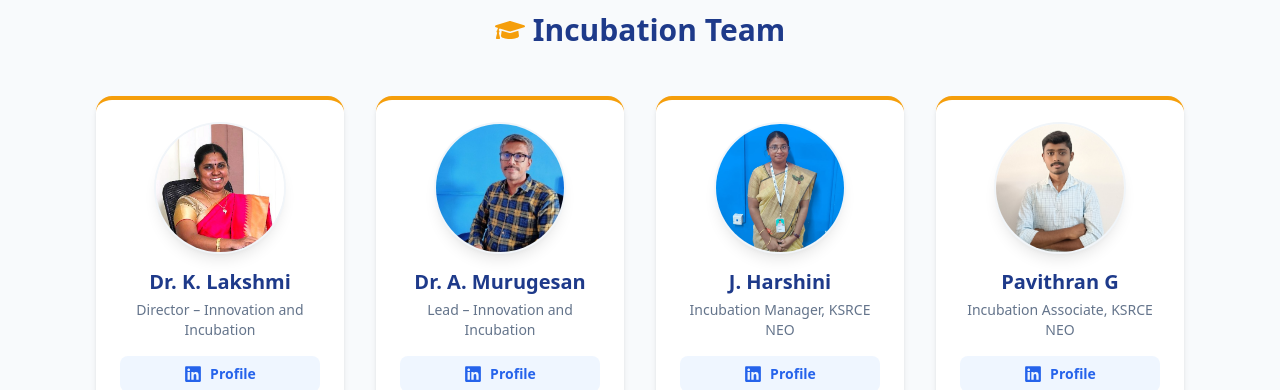
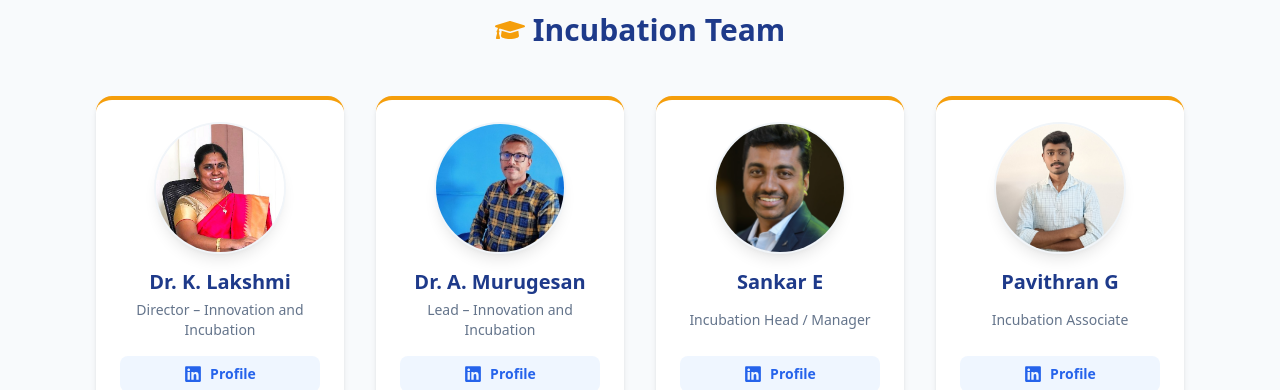
Before and after one commit to AarkeshM/Ksrce-Neo, a React (Create React App) app: page /ourteam in a window 1280 px wide. Shown: the part 800-1190 px from the top of the page. Built offline with nearby package versions, Linux system fonts and the light colour scheme.

Commit message:
new changes

```diff
--- a/src/pages/OurTeam.jsx
+++ b/src/pages/OurTeam.jsx
@@ -6,7 +6,7 @@ import { FaGraduationCap } from "react-icons/fa";
 // Ensure you have these paths correct in your project
 import DEAN_PHOTO from "../photos/venkatesan 1.jpg";
 import MURUGESAN_PHOTO from "../photos/murugesan.jpg";
-import HARSHINI_PHOTO from "../photos/harshini1.jpg";
+import SANKAR_PHOTO from "../photos/sankar.png";
 import PAVITHRAN_PHOTO from "../photos/pavithran.jpg";
 import lakshmiPhoto from "../photos/lakshmi.jpg";
 
@@ -41,14 +41,14 @@ const teamMembers = [
     linkedin: "https://www.linkedin.com/in/murugesan-arumugam",
   },
   {
-    name: "J. Harshini",
-    role: "Incubation Manager, KSRCE NEO",
-    photo: HARSHINI_PHOTO,
-    linkedin: "https://www.linkedin.com/in/harshini-jayasankaran-74474813b",
+    name: "Sankar E",
+    role: "Incubation Head / Manager",
+    photo: SANKAR_PHOTO,
+    linkedin: "https://www.linkedin.com/in/sankarchozhan?utm_source=share&utm_campaign=share_via&utm_content=profile&utm_medium=android_app",
   },
   {
     name: "Pavithran G",
-    role: "Incubation Associate, KSRCE NEO",
+    role: "Incubation Associate",
     photo: PAVITHRAN_PHOTO,
     linkedin: "https://www.linkedin.com/in/pavithran-g-a3a333231",
   },
```
Also changed, not shown: src/photos/harshini1.jpg (deleted), src/photos/sankar.png (added).
